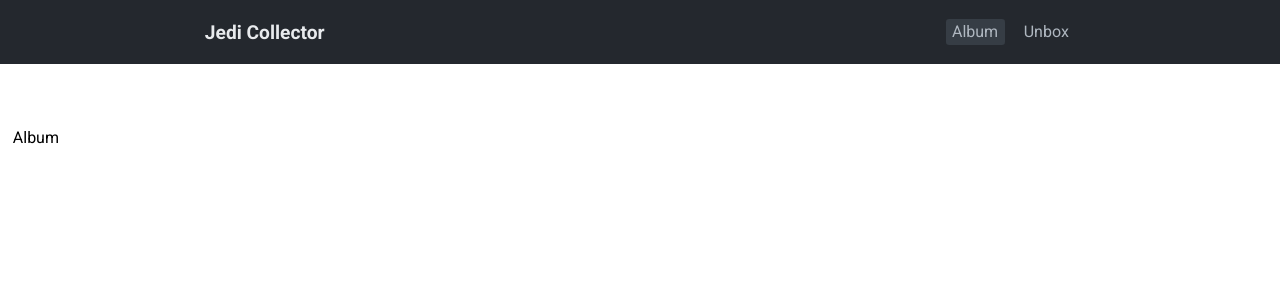
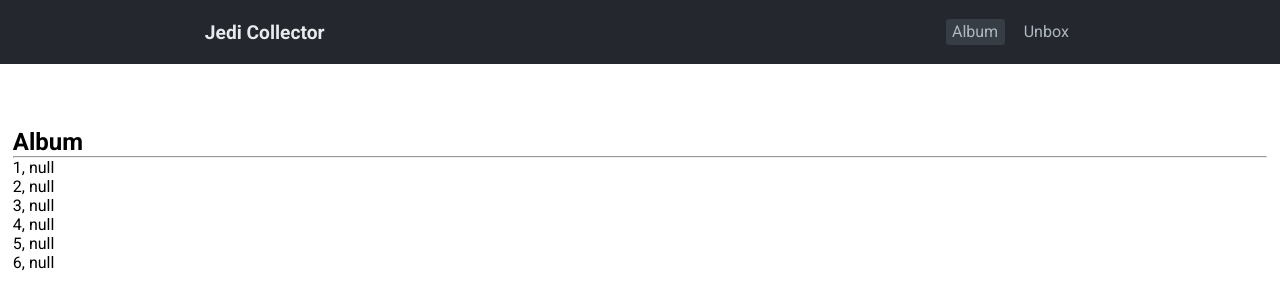
Before and after one commit to codentide/star-wars-card-collector, a React (Vite) app: page / in a window 1280 px wide. Shown: the top 308 px of the page. Built offline with nearby package versions, Linux system fonts and the light colour scheme.

Commit message:
Feature: Initialize album by Zustand store

```diff
--- a/src/App.tsx
+++ b/src/App.tsx
@@ -1,5 +1,6 @@
 import { Route, Routes } from 'react-router'
 import { Header } from './components'
+import { AlbumPage } from './pages/Album.page'
 
 function App() {
   return (
@@ -7,7 +8,7 @@ function App() {
       <Header />
       <main>
         <Routes>
-          <Route index element={<p>Album</p>} />
+          <Route index element={<AlbumPage />} />
           <Route path="/unbox" element={<p>Unbox</p>} />
           <Route path="/*" element={<p>404</p>} />
         </Routes>
--- /dev/null
+++ b/src/components/album/AlbumGrid/AlbumGrid.tsx
@@ -0,0 +1,19 @@
+import type { Album } from '../../../types/album.type'
+
+interface Props {
+  data: Album
+}
+
+export const AlbumGrid = ({ data }: Props) => {
+  const categories: Array<keyof Album> = ['character', 'film', 'spaceship']
+
+  return (
+    <div>
+      {Object.entries(data.film).map(([key, value]) => (
+        <p key={key}>
+          {key}, {value === null && 'null'}
+        </p>
+      ))}
+    </div>
+  )
+}
--- /dev/null
+++ b/src/components/album/index.ts
@@ -0,0 +1 @@
+export * from './AlbumGrid/AlbumGrid'
--- a/src/components/index.ts
+++ b/src/components/index.ts
@@ -1 +1,2 @@
 export * from './layout'
+export * from './album'
--- /dev/null
+++ b/src/helpers/index.ts
@@ -0,0 +1 @@
+export * from './initializeAlbum'
--- /dev/null
+++ b/src/helpers/initializeAlbum.ts
@@ -0,0 +1,18 @@
+import type { Album, AlbumCategory } from '../types/album.type'
+
+const ALBUM_SLOTS = { film: 6, character: 82, spaceship: 36 }
+
+const createAlbumCategory = (count: number): AlbumCategory => {
+  const newCategory: AlbumCategory = {}
+  for (let i = 1; i <= count; i++) {
+    newCategory[i] = null
+  }
+
+  return newCategory
+}
+
+export const initializeAlbum = (): Album => ({
+  character: createAlbumCategory(ALBUM_SLOTS.character),
+  film: createAlbumCategory(ALBUM_SLOTS.film),
+  spaceship: createAlbumCategory(ALBUM_SLOTS.spaceship),
+})
--- /dev/null
+++ b/src/pages/Album.page.tsx
@@ -0,0 +1,20 @@
+import { useEffect } from 'react'
+import { useAlbum, useAlbumActions } from '../stores/album.store'
+import { AlbumGrid } from '../components'
+
+export const AlbumPage = () => {
+  const album = useAlbum()
+  const { initializeAlbum } = useAlbumActions()
+
+  useEffect(() => {
+    if (Object.keys(album.film).length === 0) initializeAlbum()
+  }, [album, initializeAlbum])
+
+  return (
+    <section>
+      <h2>Album</h2>
+      <hr />
+      <AlbumGrid data={album} />
+    </section>
+  )
+}
--- /dev/null
+++ b/src/stores/album.store.ts
@@ -0,0 +1,22 @@
+import { create } from 'zustand'
+import type { Album } from '../types/album.type'
+import { initializeAlbum } from '../helpers'
+
+interface Actions {
+  initializeAlbum: () => void
+}
+
+interface State {
+  album: Album
+  actions: Actions
+}
+
+export const useAlbumStore = create<State>((set) => ({
+  album: { character: {}, film: {}, spaceship: {} },
+  actions: {
+    initializeAlbum: () => set({ album: initializeAlbum() }),
+  },
+}))
+
+export const useAlbum = () => useAlbumStore((state) => state.album)
+export const useAlbumActions = () => useAlbumStore((state) => state.actions)
```
Also changed, not shown: src/types/album.type.ts (added, +17 -0 lines).
